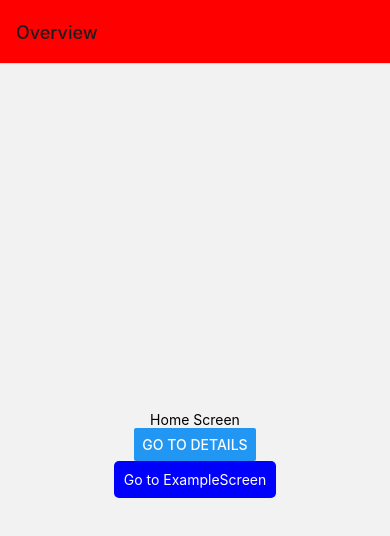
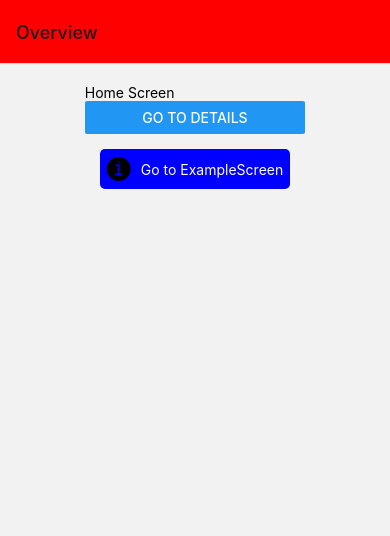
Before and after one commit to gshaver82/React-Native-Navigation, a React Native app: screen /Home in a window 390 px wide. Shown: the top 536 px of the page. Built offline with nearby package versions, Linux system fonts and the light colour scheme.

Commit message:
more fixes

```diff
--- a/screens/home.js
+++ b/screens/home.js
@@ -1,12 +1,14 @@
 
 import { View, Text, Button, TouchableOpacity } from 'react-native';
 import { globalStyles } from '../styles/global';
+import { AntDesign } from '@expo/vector-icons';
+
 
 export default function HomeScreen({ navigation }) {
     return (
-        <View style={{ flex: 1, alignItems: 'center', justifyContent: 'center' }}>
+        <View style={globalStyles.container}>
             <Text>Home Screen</Text>
-            <Button style={globalStyles.button}
+            <Button
                 title="Go to Details"
                 onPress={() => {
                     console.log('details button pushed');
@@ -15,15 +17,17 @@ export default function HomeScreen({ navigation }) {
             />
 
             <TouchableOpacity
-                style={globalStyles.button}
+                style={[globalStyles.button, { flexDirection: 'row' }]}
                 onPress={() => {
                     navigation.navigate('Example', {
                         itemId: 86,
                         otherParam: 'anything you want here',
                     });
                 }}>
-                <Text style={{ color: 'white' }}>Go to ExampleScreen</Text>
+                <AntDesign name="infocirlce" size={24} color="black" style={{ marginRight: 10 }} />
+                <Text  style={globalStyles.buttonText}>Go to ExampleScreen</Text>
             </TouchableOpacity>
+
 
 
 
--- a/styles/global.js
+++ b/styles/global.js
@@ -1,26 +1,29 @@
 import { StyleSheet } from 'react-native';
 
 export const globalStyles = StyleSheet.create({
+  header: {
+    backgroundColor: 'red',
+  },
   titleText: {
     fontSize: 18,
     fontWeight: 'bold',
     color: '#333',
   },
-  paragraph: {
-    marginVertical: 8,
-    lineHeight: 20,
-  },
   container: {
     flex: 1,
     padding: 20,
+    alignSelf: 'center',
+    justifyContent: 'flex-start',
   },
   button: {
     backgroundColor: 'blue',
-    padding: 10,
+    padding: 7,
     borderRadius: 5,
     alignItems: 'center',
+    margin:15
   },
-  header: {
-    backgroundColor: 'red',
+  buttonText: {
+    color: 'white',
   },
+
 });
```
Also changed, not shown: screens/example.js (line endings or trailing spaces).
